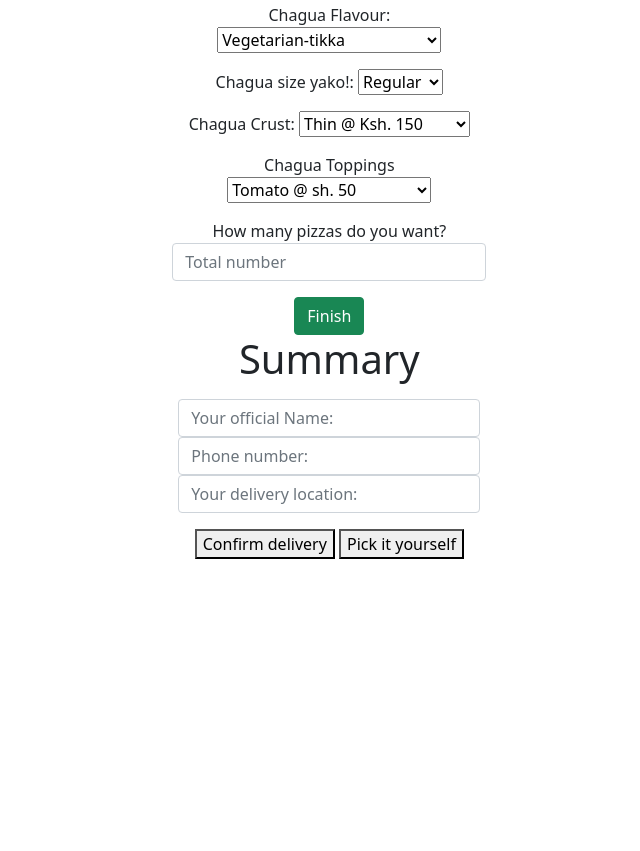
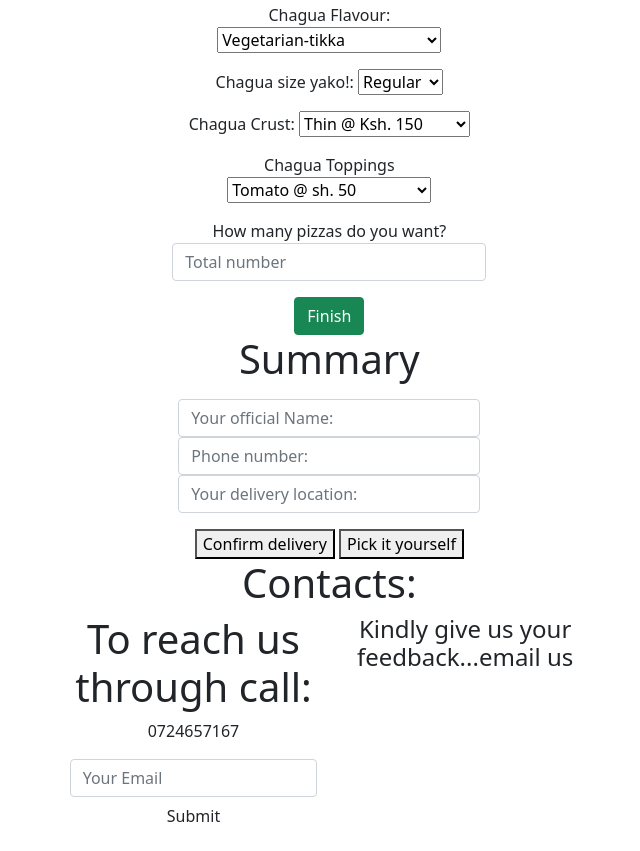
Before and after one commit to vicky-eve/Pizza-hub, a plain HTML site: page index.html in a window 1280 px wide. Shown: the part 1095-1946 px from the top of the page, without its empty margins (202-842 px from the left). Before the commit the page ends 1654 px from the top, so only its background shows below. Drawn offline with nearby package versions, Linux system fonts and the light colour scheme.

Commit message:
added the contacts section

```diff
--- a/index.html
+++ b/index.html
@@ -148,5 +148,32 @@
         <button class='nottodeliver'>Pick it yourself</button>
     </div>
     </div>
+    <div class="pizzaContacts">
+        <div class="contacts">
+            <h1 class="text-center contact text-maroon">Contacts:</h1>
+            <div class="row">
+                <div class="col-sm-1"></div>
+                <div class="col-sm-5 subs">
+                    <h1 class="text-maroon text-center">To reach us through call:</h1>
+                    <p class="text-center">0724657167</p>
+                    <form>
+                        <div class="email">
+                            <div class="form-group fill-all-form">
+                                <input type="email" class="form-control bg-transparent email" id="email" placeholder="Your Email"
+                                       required="">
+                                    </div>
+                                </div>
+                                <div class=" email-info text-center">
+                                    <button class="btn click-me" onclick="submit();">Submit</button>
+                                </div>
+                            </form>
+                        </div>
+                        <div class="col-sm-5">
+                            <h4 class="text-center get-pizza">Kindly give us your feedback...email us</h4>
+                        </div>
+                        <div class="col-sm-1"></div>
+                    </div>
+                </div>
+            </div>
     </body>
 </html>
```
Also changed, not shown: 1 other file.
